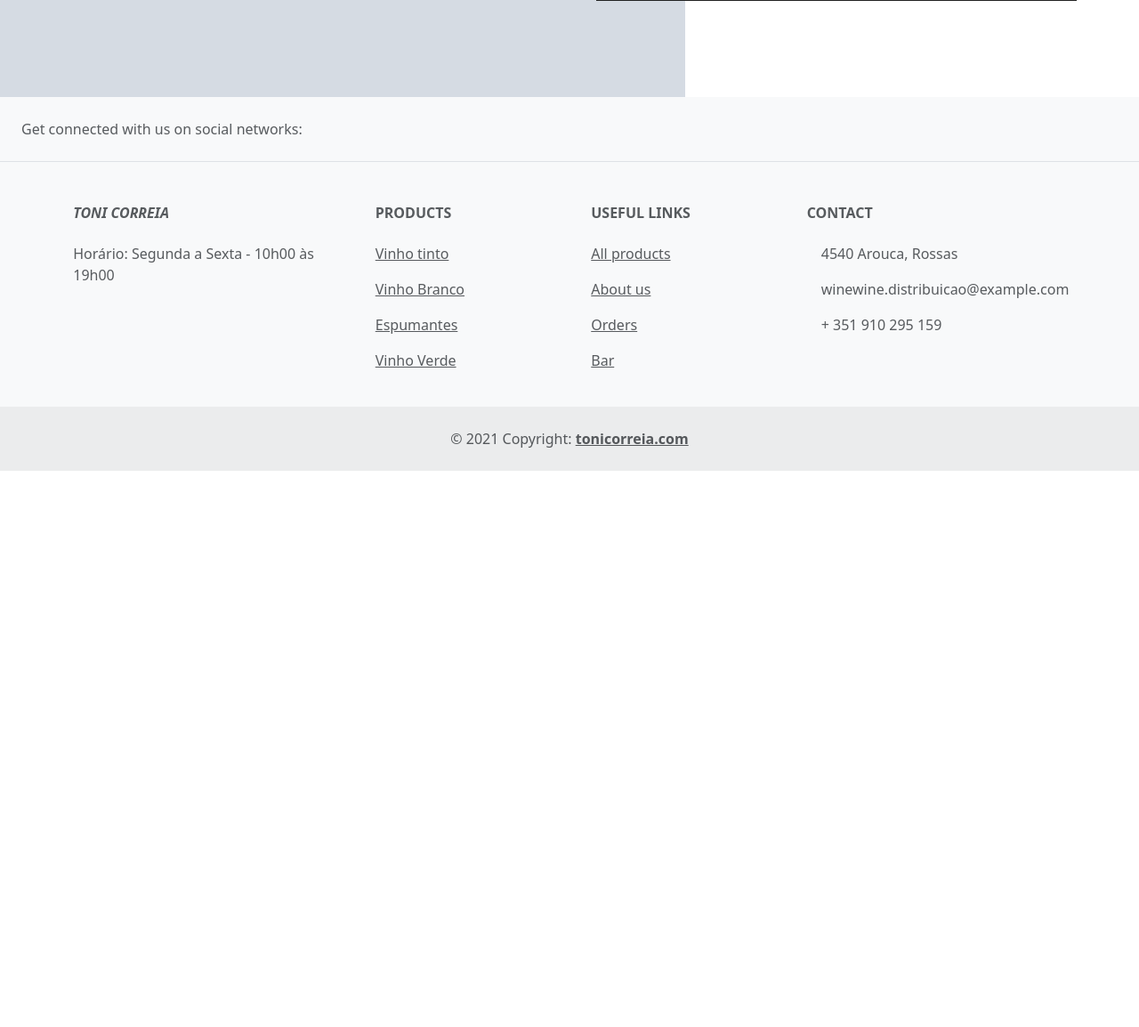
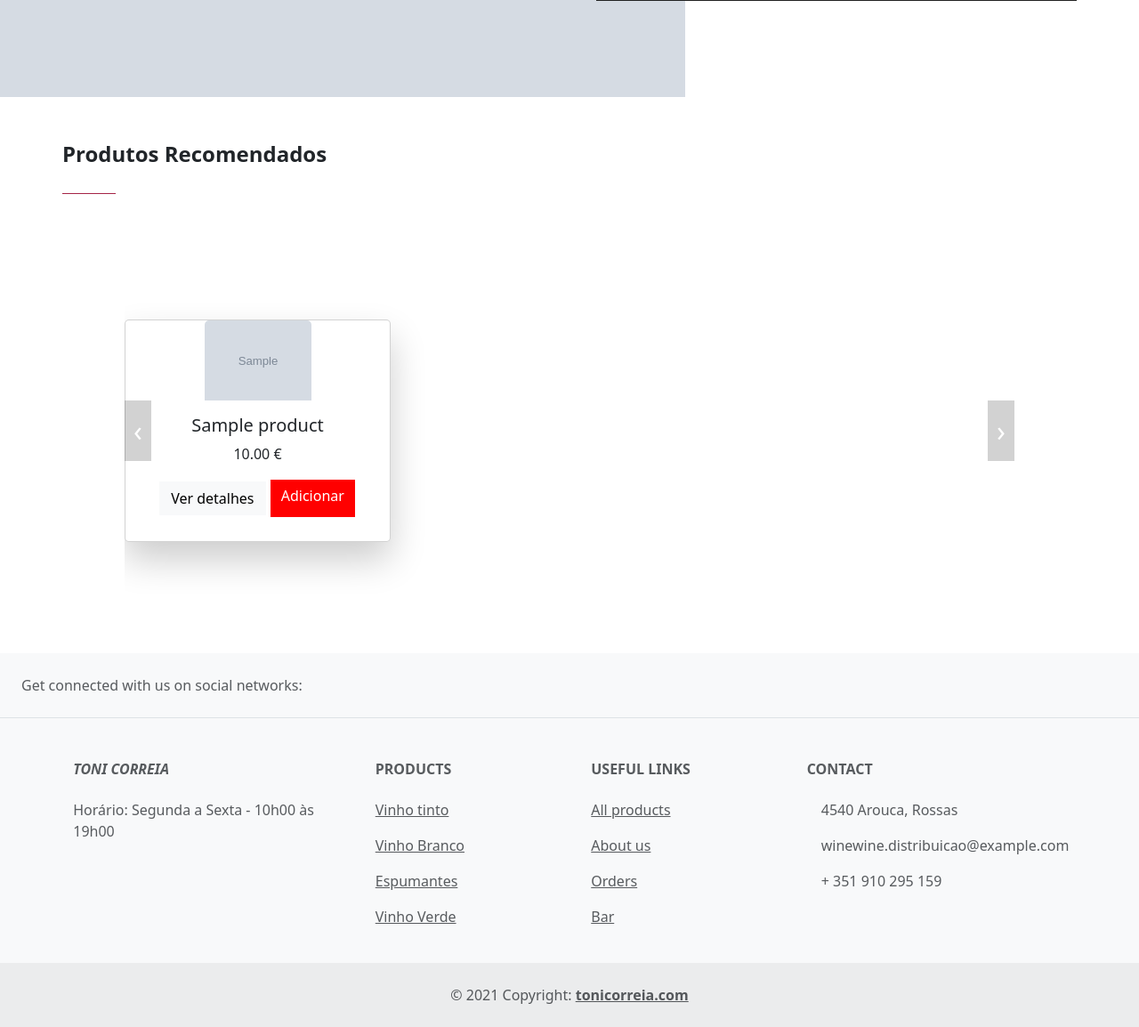
Before and after one commit to Correiiaa/E-commerce, a Flask app: page /products/1 in a window 1280 px wide. Shown: the part 705-1859 px from the top of the page at 89% size. Before the commit the page ends 1234 px from the top, so only its background shows below. Run offline with Flask 3, Linux system fonts and the light colour scheme; tables that the repository leaves empty or names only in its code hold one stand-in row (values such as "Sample post"); grey boxes marked "Sample" are stand-in pictures; some libraries are stand-ins or nearby versions.

Commit message:
Project organization

```diff
--- a/app.py
+++ b/app.py
@@ -218,10 +218,9 @@ def get_products_by_section():
 
     with mysql.connection.cursor(MySQLdb.cursors.DictCursor) as cursor:
         cursor.execute("SELECT * FROM products WHERE category=%s", (section,))
-        product = cursor.fetchone()
+        products = cursor.fetchall()
 
-    return render_template("product.html", product=product)
-
+    return jsonify(products)
 
 @app.route('/admin/update-products/<int:id>', methods=['PUT'])
 def update_product(id):
--- /dev/null
+++ b/static/SectionTitles.css
@@ -0,0 +1,39 @@
+/* ///////////////////////////////////////////////////////////////////////////////
+Section titles
+////////////////////////////////////////////////////////////////////// */
+@media screen and (min-width: 320px) {
+    .section-title {
+        font-size: calc(18px + 12 * (100vw - 320px) / 1600);
+    }
+}
+.section-title {
+    font-size: 18px;
+}
+.section-title {
+    margin-top: 20px;
+    font-family: "montserrat-medium";
+    color: #222;
+    font-size: 18px;
+    padding-bottom: 10px;
+    position: relative;
+}
+
+.section-subtitle{
+  margin-top: 50px;
+}
+
+*, ::after, ::before {
+    box-sizing: border-box;
+}
+*, ::after, ::before {
+    box-sizing: inherit;
+}
+.section-title:after {
+    content: "";
+    position: absolute;
+    bottom: 0;
+    left: 0;
+    width: 60px;
+    height: 1px;
+    background-color: #a52446;
+}
--- /dev/null
+++ b/static/cards.css
@@ -0,0 +1,105 @@
+.details {
+  border: 1.5px solid grey;
+  color: #212121;
+  width: 100%;
+  height: auto;
+  box-shadow: 0px 0px 10px #212121;}
+
+.card {
+  width: 297px;
+  justify-content: center;
+  justify-items: center;
+  align-items: center;
+  max-height: 500px;
+  transition: transform 0.7s ease, box-shadow 0.3s ease;
+}
+
+.card:hover{
+  transform: scale(1.03) translateY(-5px);
+  box-shadow: 0 8px 16px rgba(0, 0, 0, 0.2); /* efeito de sombra */
+}
+
+.card-body {
+  width: fit-content;}
+
+.btn {
+  border-radius: 0;}
+
+.card-img-top {
+  border: none;
+  max-width: 120px;
+  max-height: 225px;
+  object-fit:scale-down;
+}
+
+.card {
+  box-shadow: 0 20px 40px rgba(0, 0, 0, .2);
+  border-radius: 5px;
+  padding-bottom: 10px;
+  transition: opacity 0.3s;
+  flex-shrink: 0;
+  cursor: pointer;
+}
+
+.card.fade {
+  opacity: 0.3;
+  filter: blur(1px);
+}
+
+.encosta-daregos{
+    height: 300px !important;
+}
+
+.MM-rose {
+    height: 300px !important;
+    width: 400px;
+    object-fit: cover;
+}
+
+.perspetiva-colheita-branco {
+  height: 300px !important;
+  object-fit: contain;
+}
+
+.carousel-wrapper {
+  position: relative;
+  width: 100%;
+  max-width: 1000px;
+  margin: auto;
+  overflow: hidden;
+}
+
+.carousel-viewport {
+    overflow: hidden;
+    width: 100%;
+    height: 500px;
+    align-items: center;
+    display: flex;
+}
+
+.carousel-track {
+    display: flex;
+    transition: transform 0.5s ease-in-out;
+    gap: 20px;
+}
+
+.carousel-btn {
+    position: absolute;
+    top: 50%;
+    transform: translateY(-50%);
+    z-index: 10;
+    background: rgba(0, 0, 0, 0.177);
+    color: white;
+    border: none;
+    font-size: 2rem;
+    padding: 10px;
+    cursor: pointer;
+}
+
+.carousel-btn.prev {
+    left: 0;
+}
+
+.carousel-btn.next {
+    right: 0;
+}
--- a/templates/product.html
+++ b/templates/product.html
@@ -11,6 +11,8 @@
     <link rel="stylesheet" href="/static/cart.css">
     <link rel="stylesheet" href="/static/body.css">
     <link rel="stylesheet" href="/static/productdetaill.css">
+    <link rel="stylesheet" href="/static/cards.css">
+    <link rel="stylesheet" href="/static/SectionTitles.css">
     <title>Toni Distribuição</title>
 
 
@@ -253,6 +255,20 @@
                 </div>
             </div>
         </div>
+    </div>
+
+
+    <div class="container">
+        <h2 class="section-subtitle highlight-products-subtitle">Produtos Recomendados</h2>
+        <p class="section-title highlight-products-title"></p>
+    </div>
+
+    <div class="carousel-wrapper">
+        <button class="carousel-btn prev">‹</button>
+        <div class="carousel-viewport">
+            <div class="carousel-track" id="product-container"></div>
+        </div>
+        <button class="carousel-btn next">›</button>
     </div>
 
 
@@ -609,6 +625,81 @@ document.body.addEventListener('click', async (e) => {
     }
   });
 
+document.addEventListener("DOMContentLoaded", () => {
+const section = {{ product.category | tojson }};
+fetch(`/get-products-section?section=${encodeURIComponent(section)}`)
+    .then(response => response.json())
+    .then(products => {
+        const container = document.getElementById('product-container');
+        container.innerHTML = "";
+        products.forEach(product => {
+            let extraClass = '';
+            if (product.name === "Encosta d´Aregos") {
+                extraClass = ' encosta-daregos';
+            } else if (product.name === "M&M ROSÉ") {
+                extraClass = ' MM-rose';
+            } else if (product.name === "Perspetiva Colheita Branco"){
+                extraClass = ' perspetiva-colheita-branco';
+            }
+
+            const card = document.createElement("div");
+            card.classList.add("card", "h-100");
+            card.innerHTML = `
+                <img class="card-img-top${extraClass}" src="/static/images/${product.image_url}" alt="${product.name}">
+                <div class="card-body text-center">
+                    <h5 class="card-title">${product.name}</h5>
+                    <p class="card-text">${Number(product.price).toFixed(2)} €</p>
+                    <a href="/products/${product.id}" class="btn btn-light">Ver detalhes</a>
+                    <a class="btn btn-dark add-to-cart-btn" data-product-id="${product.id}">Adicionar</a>
+                </div>
+            `;
+            container.appendChild(card);
+        });
+
+        // Carousel logic igual ao index
+        const track = document.querySelector('.carousel-track');
+        const cards = track.querySelectorAll('.card');
+        const prevBtn = document.querySelector('.carousel-btn.prev');
+        const nextBtn = document.querySelector('.carousel-btn.next');
+        const visibleCards = 2;
+        let currentIndex = 0;
+
+        const updateCarousel = () => {
+            const cardWidth = cards[0].offsetWidth + 20; // 20px gap
+            const offset = currentIndex * cardWidth;
+            track.style.transform = `translateX(-${offset}px)`;
+
+            cards.forEach((card, index) => {
+                card.classList.remove('fade');
+                if (
+                    index < currentIndex ||
+                    index >= currentIndex + visibleCards
+                ) {
+                    card.classList.add('fade');
+                }
+            });
+        };
+
+        prevBtn.addEventListener('click', () => {
+            if (currentIndex > 0) {
+                currentIndex--;
+                updateCarousel();
+            }
+        });
+
+        nextBtn.addEventListener('click', () => {
+            if (currentIndex < cards.length - visibleCards) {
+                currentIndex++;
+                updateCarousel();
+            }
+        });
+
+        updateCarousel();
+    })
+    .catch(error => {
+        console.error('Erro ao buscar produtos:', error);
+    });
+});
 
 </script>
 </body>
```
Also changed, not shown: other parts of templates/product.html (+13 -13 lines), templates/index.html (+8 -8 lines), static/icons/6493694.png (renamed from static/6493694.png), static/icons/anovinho.jpg (renamed from static/anovinho.jpg), static/icons/contry-icon.png (renamed from static/contry-icon.png), static/icons/editprofile.png (renamed from static/editprofile.png), static/icons/istockphoto-1124688796-612x612-removebg-preview.png (renamed from static/istockphoto-1124688796-612x612-removebg-preview.png), static/icons/login.png (renamed from static/login.png), static/icons/logo1.png (renamed from static/logo1.png), static/icons/logout.png (renamed from static/logout.png), static/icons/orders.png (renamed from static/orders.png), static/icons/produtor.jpg (renamed from static/produtor.jpg), static/icons/regiao.jpg (renamed from static/regiao.jpg), static/icons/register.jpg (renamed from static/register.jpg), 3 more files.
